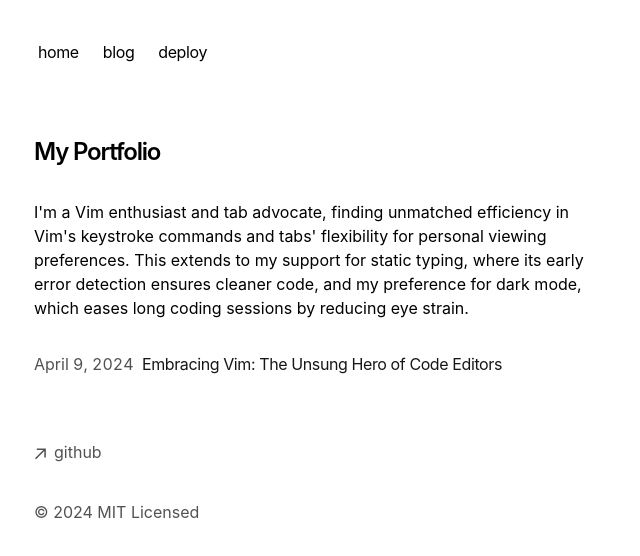
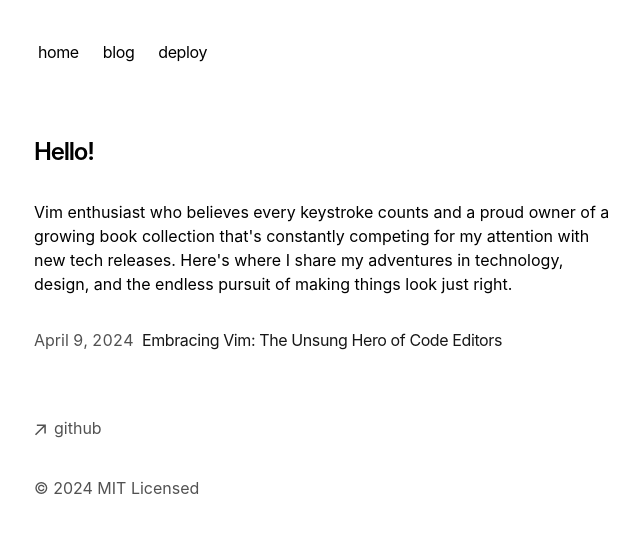
Before and after one commit to epicblueprints/my-blog, a Next.js app: page / in a window 1280 px wide. Shown: the top 556 px of the page, without its empty margins (318-958 px from the left). Built offline with nearby package versions, Linux system fonts and the light colour scheme.

Commit message:
change home page text

```diff
--- a/app/layout.tsx
+++ b/app/layout.tsx
@@ -11,15 +11,15 @@ import { baseUrl } from './sitemap'
 export const metadata: Metadata = {
   metadataBase: new URL(baseUrl),
   title: {
-    default: 'Next.js Portfolio Starter',
-    template: '%s | Next.js Portfolio Starter',
+    default: '~/home',
+    template: '%s | ~/home',
   },
-  description: 'This is my portfolio.',
+  description: 'My digital home.',
   openGraph: {
-    title: 'My Portfolio',
-    description: 'This is my portfolio.',
+    title: 'Hello!',
+    description: 'My digital home',
     url: baseUrl,
-    siteName: 'My Portfolio',
+    siteName: 'Hello!',
     locale: 'en_US',
     type: 'website',
   },
--- a/app/og/route.tsx
+++ b/app/og/route.tsx
@@ -2,7 +2,7 @@ import { ImageResponse } from 'next/og'
 
 export function GET(request: Request) {
   let url = new URL(request.url)
-  let title = url.searchParams.get('title') || 'Next.js Portfolio Starter'
+  let title = url.searchParams.get('title') || '~/home'
 
   return new ImageResponse(
     (
--- a/app/page.tsx
+++ b/app/page.tsx
@@ -4,14 +4,10 @@ export default function Page() {
   return (
     <section>
       <h1 className="mb-8 text-2xl font-semibold tracking-tighter">
-        My Portfolio
+        Hello!
       </h1>
       <p className="mb-4">
-        {`I'm a Vim enthusiast and tab advocate, finding unmatched efficiency in
-        Vim's keystroke commands and tabs' flexibility for personal viewing
-        preferences. This extends to my support for static typing, where its
-        early error detection ensures cleaner code, and my preference for dark
-        mode, which eases long coding sessions by reducing eye strain.`}
+       {"Vim enthusiast who believes every keystroke counts and a proud owner of a growing book collection that's constantly competing for my attention with new tech releases. Here's where I share my adventures in technology, design, and the endless pursuit of making things look just right."}
       </p>
       <div className="my-8">
         <BlogPosts />
```
